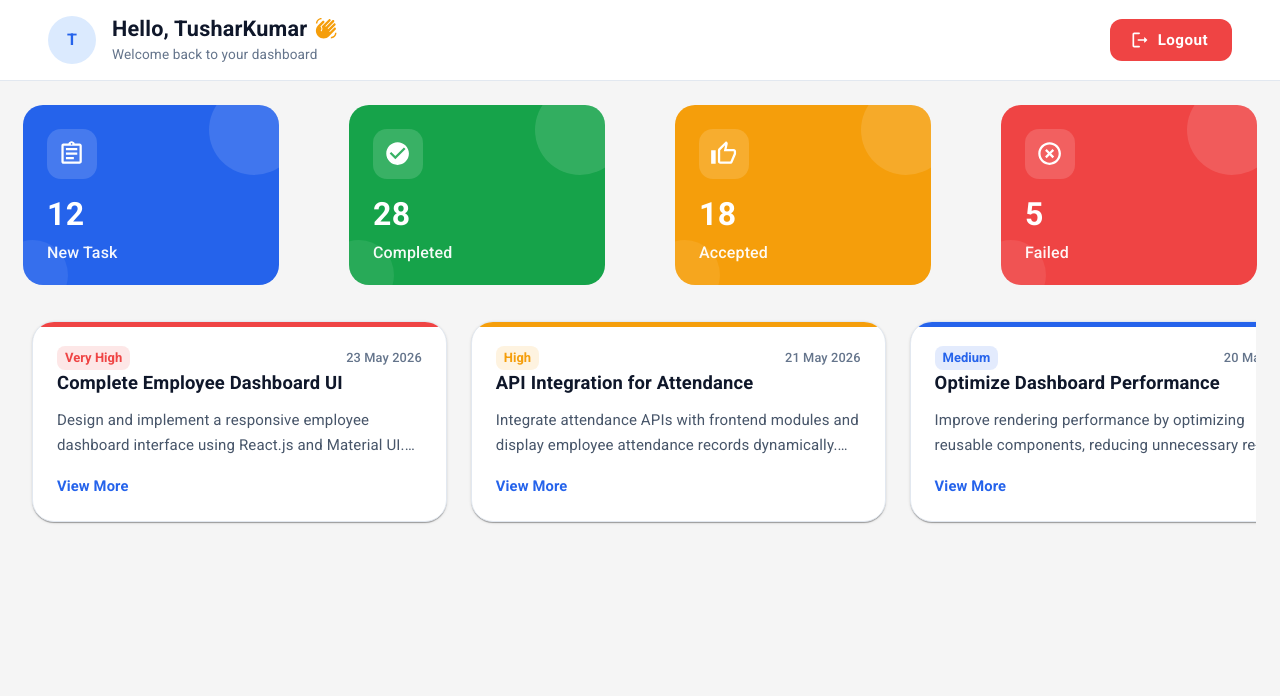
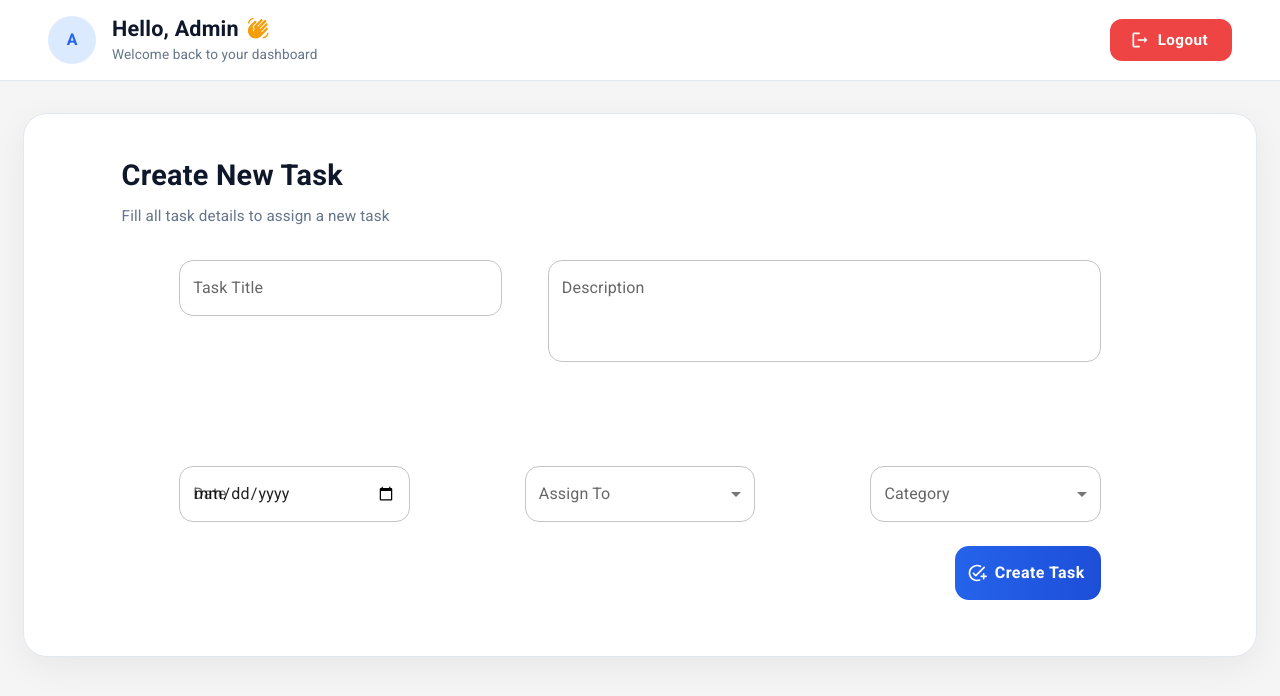
Before and after one commit to Ni3-Jadhav/Project_EMS, a React (Vite) app: page / in a window 1280 px wide. Shown: the top 696 px of the page. Built offline with nearby package versions, Linux system fonts and the light colour scheme.

Commit message:
add adminDasboard Create task component

```diff
--- a/src/App.jsx
+++ b/src/App.jsx
@@ -1,13 +1,15 @@
 import React from "react";
 import LoginEmp from "./components/Auth/LoginEmp";
 import EmployeeDashBoard from "./components/DashBoard/EmployeeDashBoard";
+import AdminDashboard from "./components/DashBoard/AdminDashboard";
 
 const App = () => {
   return (
 
     <>
     {/* <LoginEmp /> */}
-    <EmployeeDashBoard />
+    {/* <EmployeeDashBoard /> */}
+    <AdminDashboard />
     </>
   )
 };
--- a/src/components/DashBoard/AdminDashboard.jsx
+++ b/src/components/DashBoard/AdminDashboard.jsx
@@ -0,0 +1,14 @@
+import React from "react";
+import EmployeeDashboadHeader from "../Others/EmployeeDashboadHeader";
+import CreateTask from "../Others/CreateTask";
+
+const AdminDashboard = () => {
+  return (
+    <>
+      <EmployeeDashboadHeader employeeName="Admin" />
+      <CreateTask />
+    </>
+  );
+};
+
+export default AdminDashboard;
--- /dev/null
+++ b/src/components/Others/CreateTask.jsx
@@ -0,0 +1,295 @@
+import React, { useState } from "react";
+import {
+  Box,
+  Button,
+  Card,
+  Grid,
+  MenuItem,
+  TextField,
+  Typography,
+  InputLabel,
+  FormControl,
+  Select,
+} from "@mui/material";
+
+import AddTaskRoundedIcon from "@mui/icons-material/AddTaskRounded";
+
+const CreateTask = () => {
+  const [formData, setFormData] = useState({
+    title: "",
+    description: "",
+    date: "",
+    assignTo: "",
+    category: "",
+  });
+
+  const handleChange = (e) => {
+    setFormData({
+      ...formData,
+      [e.target.name]: e.target.value,
+    });
+  };
+
+  const handleSubmit = (e) => {
+    e.preventDefault();
+    console.log(formData);
+  };
+
+  return (
+    <Box
+      sx={{
+        width: "100%",
+        mt: 4,
+      }}
+    >
+      <Card
+        elevation={0}
+        sx={{
+          width: "90%",
+          mx: "auto",
+          borderRadius: "24px",
+          p: {
+            xs: 3,
+            sm: 4,
+            md: 5,
+          },
+          background: "#ffffff",
+          border: "1px solid #e2e8f0",
+          boxShadow: "0 10px 35px rgba(15,23,42,0.06)",
+          transition: "all 0.35s ease",
+
+          "&:hover": {
+            boxShadow: "0 18px 45px rgba(15,23,42,0.10)",
+          },
+        }}
+      >
+        {/* Heading */}
+        <Box sx={{ mb: 4, width: "90%", mx: "auto" }}>
+          <Typography
+            sx={{
+              fontSize: {
+                xs: "1.5rem",
+                sm: "1.8rem",
+              },
+              fontWeight: 700,
+              color: "#0f172a",
+              mb: 1,
+            }}
+          >
+            Create New Task
+          </Typography>
+
+          <Typography
+            sx={{
+              color: "#64748b",
+              fontSize: "0.95rem",
+            }}
+          >
+            Fill all task details to assign a new task
+          </Typography>
+        </Box>
+
+        {/* Form */}
+        <Box
+          component="form"
+          onSubmit={handleSubmit}
+          sx={{ width: "80%", mx: "auto" }}
+        >
+          <Grid
+            container
+            spacing={3}
+            sx={{ mb: 2, display: "flex", flexDirection: "column" }}
+          >
+            <Box
+              sx={{
+                display: "flex",
+                flexDirection: "row",
+                alignItems: "flex-start",
+                justifyContent: "space-between",
+                gap: 3,
+                flexWrap: "wrap",
+              }}
+            >
+              {/* Task Title */}
+              <Grid
+                item
+                sx={{ width: { xs: "100%", sm: "100%", md: "35%", lg: "35%" } }}
+              >
+                <TextField
+                  fullWidth
+                  label="Task Title"
+                  name="title"
+                  value={formData.title}
+                  onChange={handleChange}
+                  placeholder="Enter task title"
+                  variant="outlined"
+                  sx={{
+                    "& .MuiOutlinedInput-root": {
+                      borderRadius: "14px",
+                      transition: "all 0.3s ease",
+
+                      "&:hover": {
+                        transform: "translateY(-1px)",
+                      },
+                    },
+                  }}
+                />
+              </Grid>
+
+              {/* Description */}
+              <Grid
+                item
+                sx={{ width: { xs: "100%", sm: "100%", md: "60%", lg: "60%" } }}
+              >
+                <TextField
+                  fullWidth
+                  multiline
+                  rows={3}
+                  label="Description"
+                  name="description"
+                  value={formData.description}
+                  onChange={handleChange}
+                  placeholder="Enter task description"
+                  variant="outlined"
+                  sx={{
+                    "& .MuiOutlinedInput-root": {
+                      borderRadius: "14px",
+                    },
+                  }}
+                />
+              </Grid>
+            </Box>
+            <Box
+              sx={{
+                display: "flex",
+                flexDirection: "row",
+                alignItems: "center",
+                justifyContent: "space-between",
+                gap: 3,
+                flexWrap: "wrap",
+              }}
+            >
+              {/* Date */}
+              <Grid
+                item
+                sx={{ width: { xs: "100%", sm: "100%", md: "40%", lg: "25%" } }}
+              >
+                <TextField
+                  fullWidth
+                  type="date"
+                  label="Date"
+                  name="date"
+                  value={formData.date}
+                  onChange={handleChange}
+                  InputLabelProps={{
+                    shrink: true,
+                  }}
+                  sx={{
+                    "& .MuiOutlinedInput-root": {
+                      borderRadius: "14px",
+                    },
+                  }}
+                />
+              </Grid>
+
+              {/* Assign To */}
+              <Grid
+                item
+                sx={{ width: { xs: "100%", sm: "100%", md: "40%", lg: "25%" } }}
+              >
+                <FormControl fullWidth>
+                  <InputLabel>Assign To</InputLabel>
+
+                  <Select
+                    name="assignTo"
+                    value={formData.assignTo}
+                    onChange={handleChange}
+                    label="Assign To"
+                    sx={{
+                      borderRadius: "14px",
+                    }}
+                  >
+                    <MenuItem value="Nitin Jadhav">Nitin Jadhav</MenuItem>
+
+                    <MenuItem value="Rahul Sharma">Rahul Sharma</MenuItem>
+
+                    <MenuItem value="Priya Patil">Priya Patil</MenuItem>
+
+                    <MenuItem value="Aman Verma">Aman Verma</MenuItem>
+                  </Select>
+                </FormControl>
+              </Grid>
+
+              {/* Category */}
+              <Grid
+                item
+                sx={{ width: { xs: "100%", sm: "100%", md: "40%", lg: "25%" } }}
+              >
+                <FormControl fullWidth>
+                  <InputLabel>Category</InputLabel>
+
+                  <Select
+                    name="category"
+                    value={formData.category}
+                    onChange={handleChange}
+                    label="Category"
+                    sx={{
+                      borderRadius: "14px",
+                    }}
+                  >
+                    <MenuItem value="Design">Design</MenuItem>
+
+                    <MenuItem value="Development">Development</MenuItem>
+
+                    <MenuItem value="Testing">Testing</MenuItem>
+
+                    <MenuItem value="Deployment">Deployment</MenuItem>
+                  </Select>
+                </FormControl>
+              </Grid>
+            </Box>
+            <Box
+              sx={{
+                display: "flex",
+                flexDirection: "row",
+                alignItems: "center",
+                justifyContent: "flex-end",
+              }}
+            >
+              {/* Button */}
+              <Grid item xs={12}>
+                <Button
+                  fullWidth
+                  type="submit"
+                  variant="contained"
+                  startIcon={<AddTaskRoundedIcon />}
+                  sx={{
+                    py: 1.6,
+                    borderRadius: "14px",
+                    textTransform: "none",
+                    fontSize: "1rem",
+                    fontWeight: 600,
+                    background: "linear-gradient(90deg, #2563eb, #1d4ed8)",
+
+                    boxShadow: "none",
+                    transition: "all 0.35s ease",
+
+                    "&:hover": {
+                      transform: "translateY(-2px)",
+                      boxShadow: "0 12px 24px rgba(37,99,235,0.28)",
+                      background: "linear-gradient(90deg, #1d4ed8, #1e40af)",
+                    },
+                  }}
+                >
+                  Create Task
+                </Button>
+              </Grid>
+            </Box>
+          </Grid>
+        </Box>
+      </Card>
+    </Box>
+  );
+};
+
+export default CreateTask;
```
Also changed, not shown: src/components/Auth/LoginEmp.jsx (+11 -16 lines), src/components/DashBoard/EmployeeDashBoard.jsx (+8 -8 lines), src/components/Others/TaskListCards.jsx (+10 -17 lines), src/components/Others/TaskNumbers.jsx (+4 -10 lines), src/components/Others/EmployeeDashboadHeader.jsx (line endings or trailing spaces).
